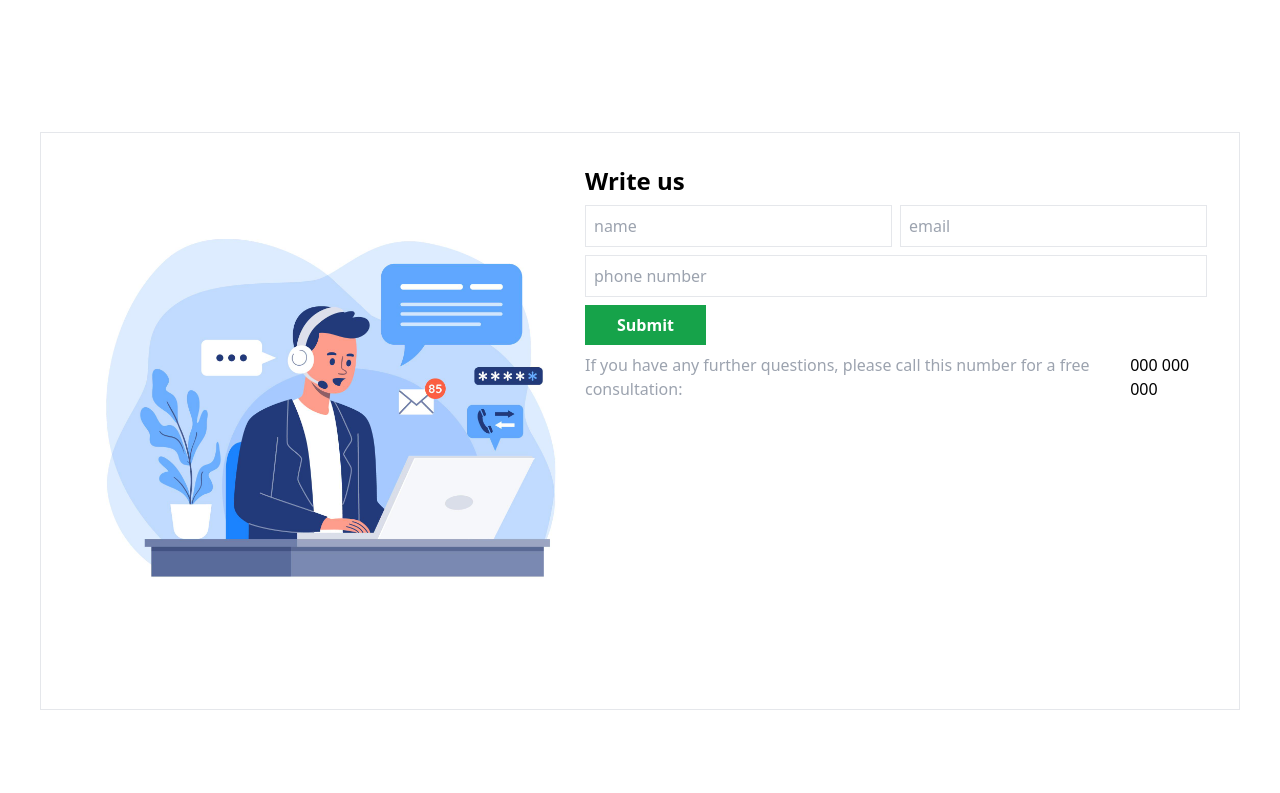
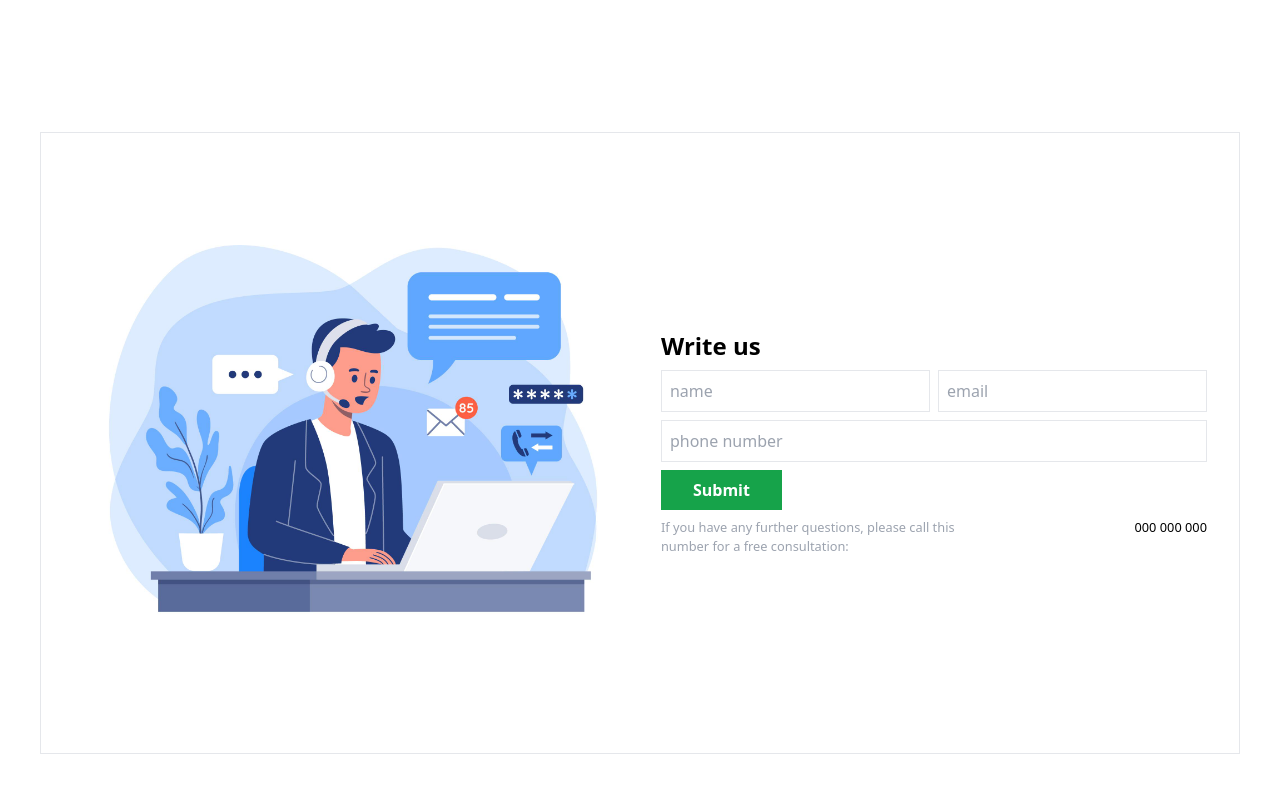
Before and after one commit to sumitchauhan9807/strapi-global-react, a React (Create React App) app: page /solutions/phone-numbers in a window 1280 px wide. Shown: the part 2447-3240 px from the top of the page. Built offline with nearby package versions, Linux system fonts and the light colour scheme.

Commit message:
UI fixes

```diff
--- a/src/views/Solutions.jsx
+++ b/src/views/Solutions.jsx
@@ -84,7 +84,7 @@ export default function Solutions() {
                     </div>
                 </div>
             </section>
-            <section className="flex my-32 border max-w-[1200px] mx-auto p-8">
+            <section className="flex items-center my-32 border max-w-[1200px] mx-auto p-8 gap-8">
                 <figure className="w-[600px]">
                     <img src={contactFormVectorImg} alt="" />
                 </figure>
@@ -98,11 +98,11 @@ export default function Solutions() {
                         <input type="text" placeholder="phone number" className="border p-2" />
                         <button className="bg-green-600 w-max p-2 px-8 my-2 font-bold text-white">Submit</button>
                     </div>
-                    <div className="flex gap-8">
-                        <span className="text-gray-400">
+                    <div className="flex justify-between gap-8">
+                        <small className="text-gray-400 w-[60%]">
                             If you have any further questions, please call this number for a free consultation:
-                        </span>
-                        <span>000 000 000</span>
+                        </small>
+                        <small>000 000 000</small>
                     </div>
                 </form>
             </section>
```
